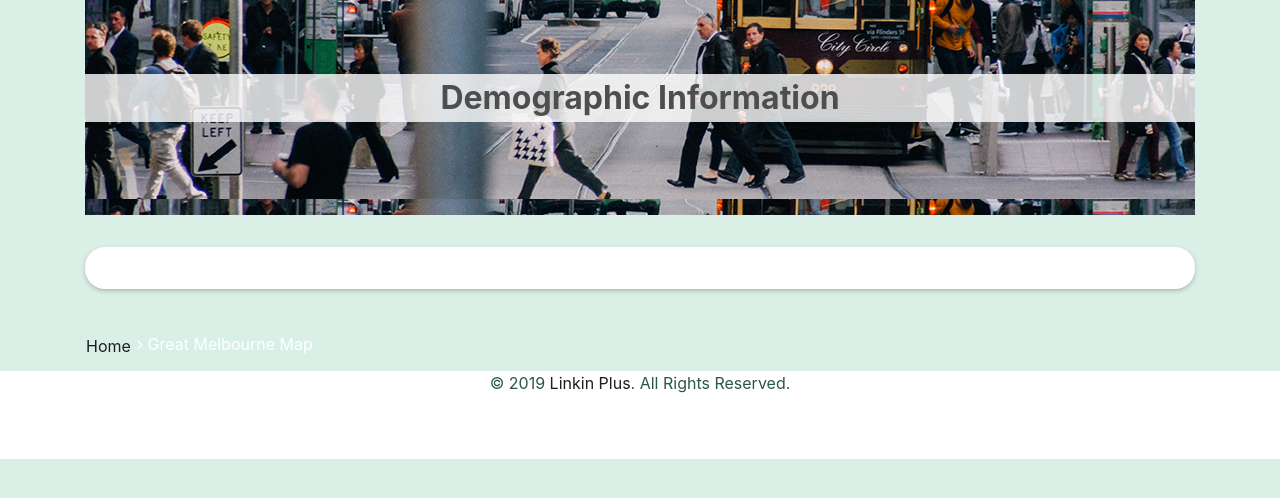
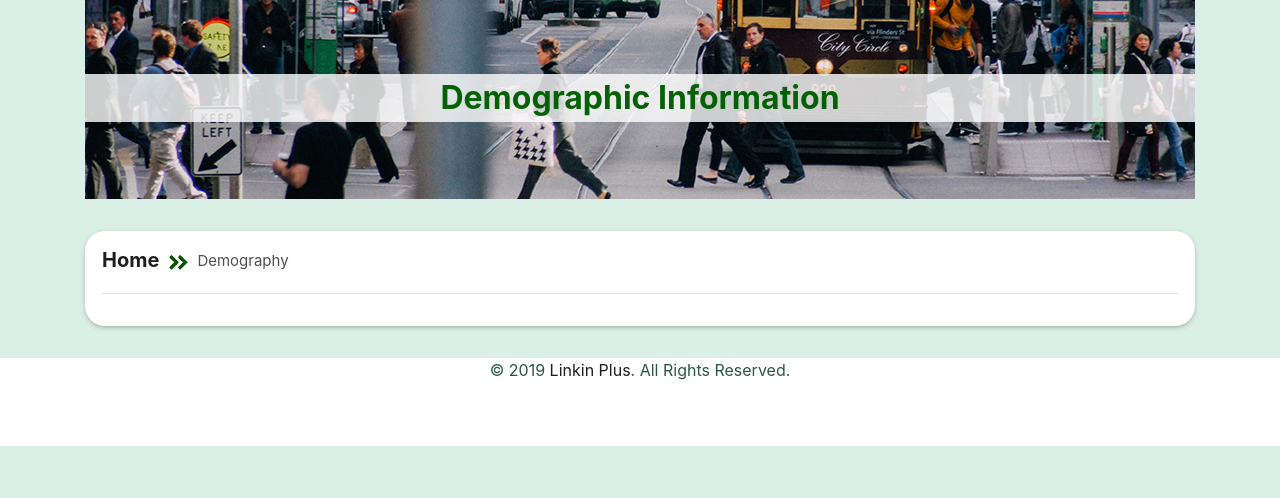
Before and after one commit to Shannon-JXT/LKPLS, a Django app: page /immigrant/map/ in a window 1280 px wide. Shown: the part 97-595 px from the top of the page. Run offline with Django 3.2, Linux system fonts and the light colour scheme; some libraries are stand-ins or nearby versions.

Commit message:
Layout for demography page

```diff
--- a/Immigrant/templates/mel_map.html
+++ b/Immigrant/templates/mel_map.html
@@ -18,6 +18,22 @@ Demography
 <section>
     <div class="container">
         <div class="box-shadow-2">
+            <div class="no-margin">
+                <table>
+                    <tr>
+                        <td vertical-align="center" class="home_text"><a href="{% url 'home' %}">Home</a></td>
+                        <td vertical-align="center"><img src="/static/images/icon/double_arrow.png"></td>
+                        <td vertical-align="center" class="child_nav_text">Demography</td>
+                    </tr>
+                    <!--<tr>
+                        <td vertical-align="center"><a href="{% url 'home' %}">Home&nbsp;</a></td>
+                        <td vertical-align="center">>></td>
+                        <td vertical-align="center"><p style="color: #000;">&nbsp;Great Melbourne Map</p></td>
+                    </tr>-->
+                </table>
+            </div>
+            <hr>
+            <center>
                 <div class="info-area" style="">
                     <div class='tableauPlaceholder' id='viz1567951141156' style='position: relative'>
                         <noscript>
@@ -52,23 +68,13 @@ Demography
                     vizElement.parentNode.insertBefore(scriptElement, vizElement);
 
 
-
                     </script>
                 </div>
-        </div>
-        <div class="no-margin">
-            <table>
-                <tr>
-                    <td vertical-align="center"><a class="indexing" href="{% url 'home' %}">Home&nbsp;</a></td>
-                    <td style="padding-top: 13px;"><p style="color: #fff;"><span class="fa fa-angle-right"></span>&nbsp;Great
-                        Melbourne Map</p></td>
-                </tr>
-            </table>
-        </div>
+            </center>
 
         </div>
+    </div>
 </section>
-
 {% endblock %}
 
 {% block demography %}
--- a/static/css/style.css
+++ b/static/css/style.css
@@ -178,7 +178,7 @@ a:hover {
 
 /*added by: YugoAnanda*/
 .box-banner {
-  height: 27%;
+  height: 200px;
   margin-top: 6rem;
   padding-top: 1.7rem;
   padding-bottom: 1.7rem;
@@ -188,6 +188,7 @@ a:hover {
 
 /*added by: YugoAnanda*/
 .box-wh-op {
+  color: rgba(5,98,4,1);
   position: relative;
   background-color: rgba(255,255,255,0.8);
   text-align: center;
@@ -563,6 +564,26 @@ a:hover {
 
 .navbar-b .dropdown-menu .dropdown-item.active {
   background-color: #24b67e;
+}
+
+/*Added by: Yugo Ananda*/
+.home_text {
+  color: rgba(5,98,4,1);
+  font-size: 20px;
+  font-weight: bold;
+  position: relative;
+  text-align: left;
+  padding-right: 0.5rem;
+  padding-bottom: 5px;
+}
+
+/*Added by: Yugo Ananda*/
+.child_nav_text {
+  font-size: 15px;
+  position: relative;
+  text-align: left;
+  padding-left: 0.5rem;
+  padding-bottom: 5px;
 }
 
 /*--/ Hamburger Navbar /--*/
```
Also changed, not shown: static/images/icon/double_arrow.png (added). Lines whose indentation alone changed are shown as unchanged.
